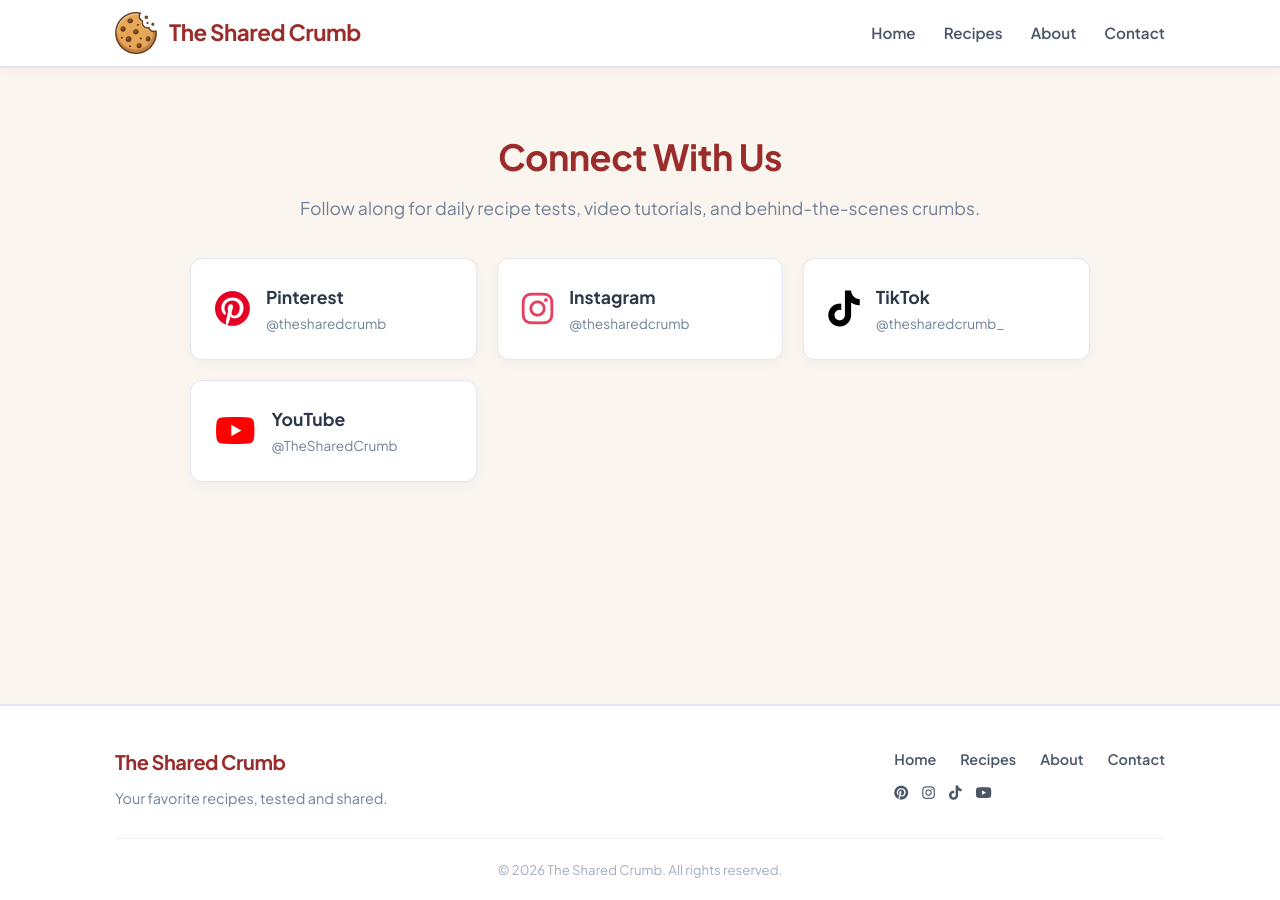
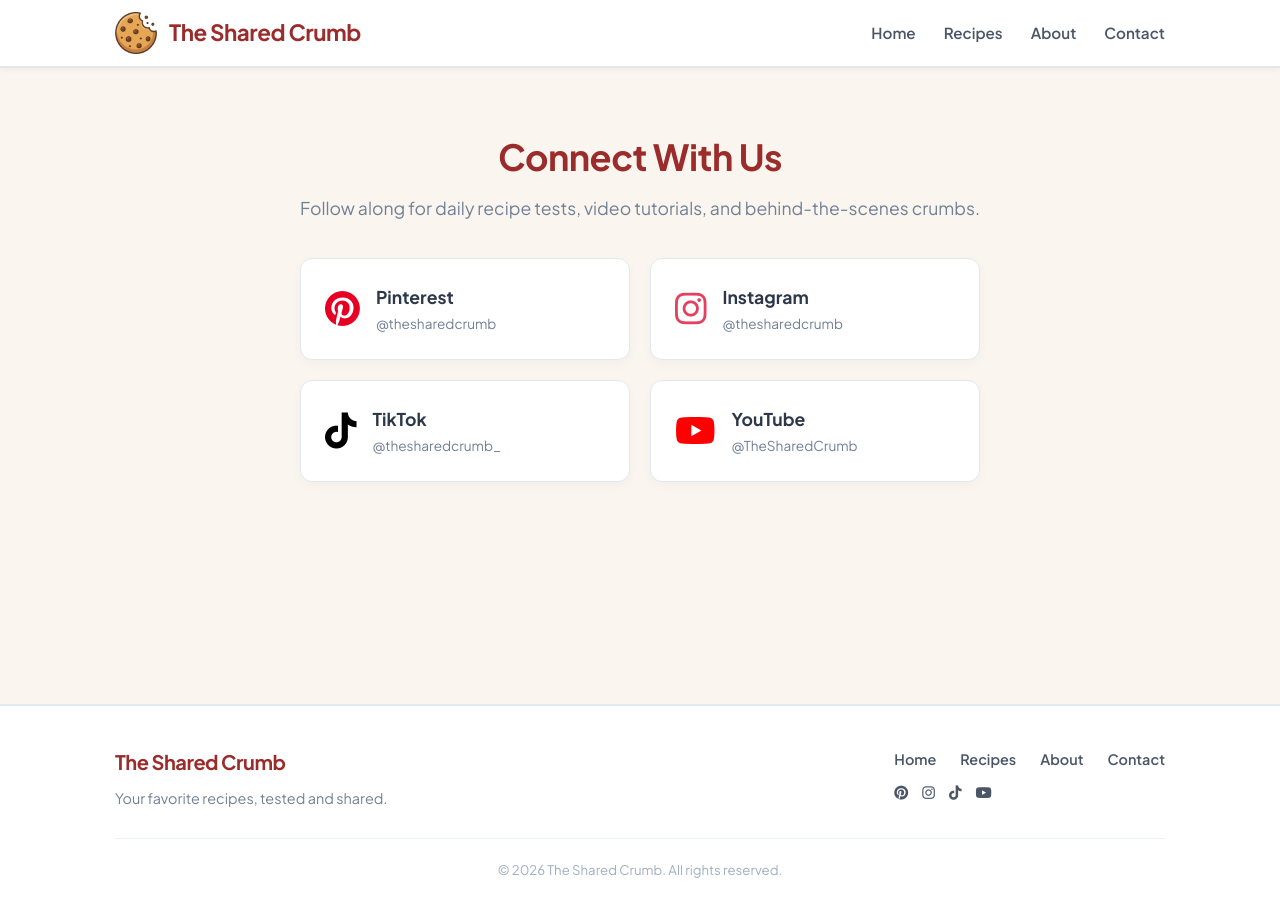
Before and after one commit to TheSharedCrumb/TheSharedCrumb, a Jekyll site: the page built from contact.html, in a window 1280 px wide. Built offline with Jekyll 4.4.1, drawn with Linux system fonts in a browser that asks for light colours.

Commit message:
Adjust grid layout and add media query for responsiveness
Updated the contact-social-grid layout for better responsiveness and alignment.

```diff
--- a/assets/css/style.css
+++ b/assets/css/style.css
@@ -493,9 +493,18 @@ a.recipe-category-link:hover {
 
 .contact-social-grid {
   display: grid;
-  grid-template-columns: repeat(auto-fit, minmax(220px, 1fr));
+  grid-template-columns: repeat(2, 1fr);
   gap: 20px;
   margin-top: 24px;
+  max-width: 680px;
+  margin-left: auto;
+  margin-right: auto;
+}
+
+@media (max-width: 600px) {
+  .contact-social-grid {
+    grid-template-columns: 1fr;
+  }
 }
 
 .contact-social-card {
```
